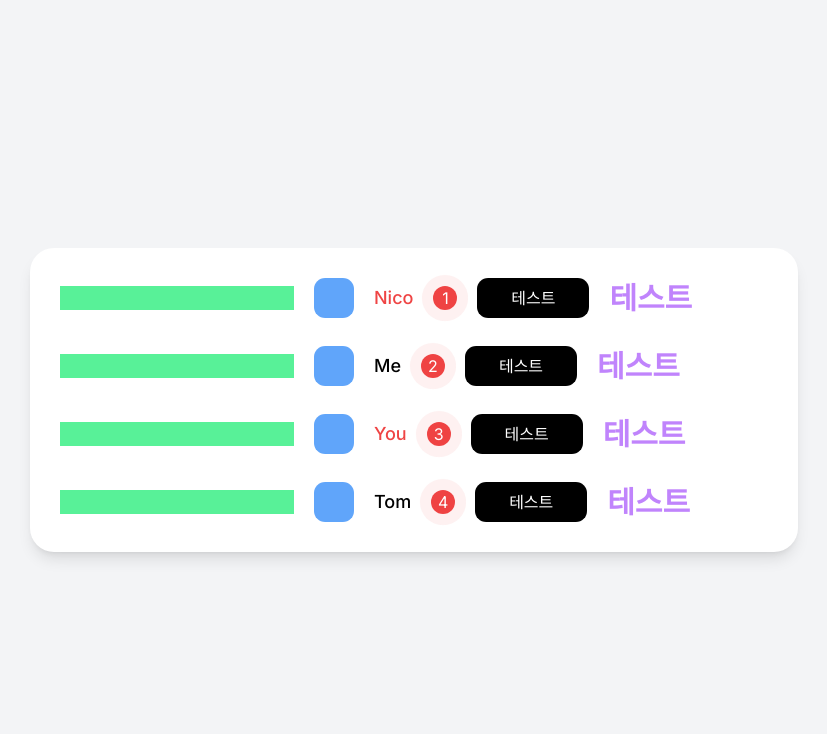
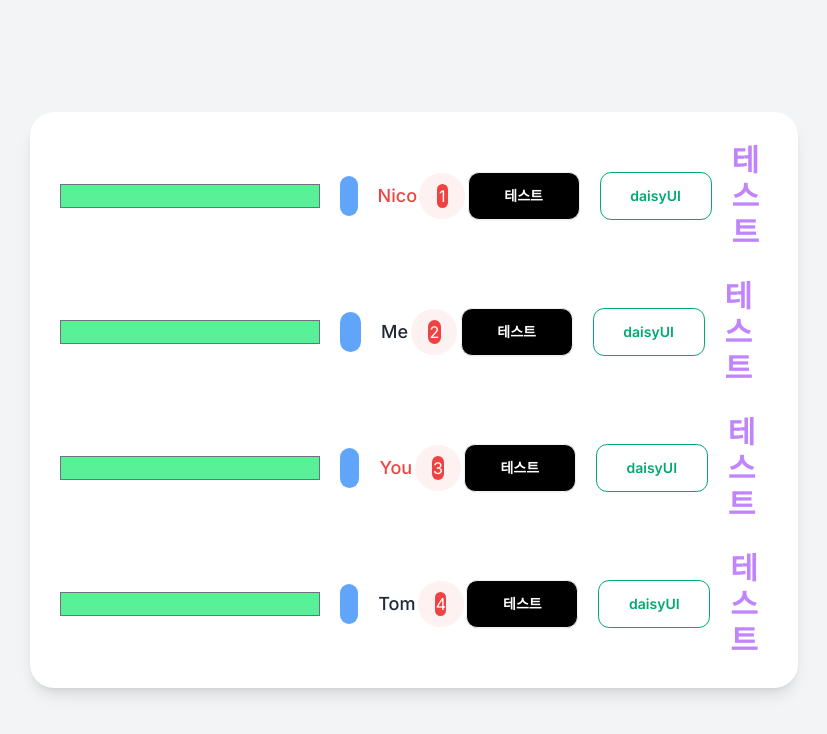
Before and after one commit to volant97/Carrot-Market-Reloaded, a Next.js app: page / in a window 1280 px wide. Shown: the top 734 px of the page, without its empty margins (226-1053 px from the left). Built offline with nearby package versions, Linux system fonts and the light colour scheme.

Commit message:
[PACKAGE] 3.12 Plugins : tailwind plugin 작동방식, daisyUI 설치, tailwindcss forms 설치

```diff
--- a/app/page.tsx
+++ b/app/page.tsx
@@ -14,6 +14,9 @@ export default function Home() {
               <div className="absolute size-6 bg-red-500 rounded-full animate-ping" />
             </div>
             <span className="btn">테스트</span>
+            <button className="btn btn-outline btn-success bg-white">
+              daisyUI
+            </button>
             <a
               href="https://www.naver.com/"
               target="_blank"
--- a/tailwind.config.ts
+++ b/tailwind.config.ts
@@ -16,6 +16,6 @@ const config: Config = {
       },
     },
   },
-  plugins: [],
+  plugins: [require("daisyui"), require("@tailwindcss/forms")],
 };
 export default config;
```
Also changed, not shown: package.json (+7 -5 lines), 2 other files (tests, documents, lock files or other folders).
